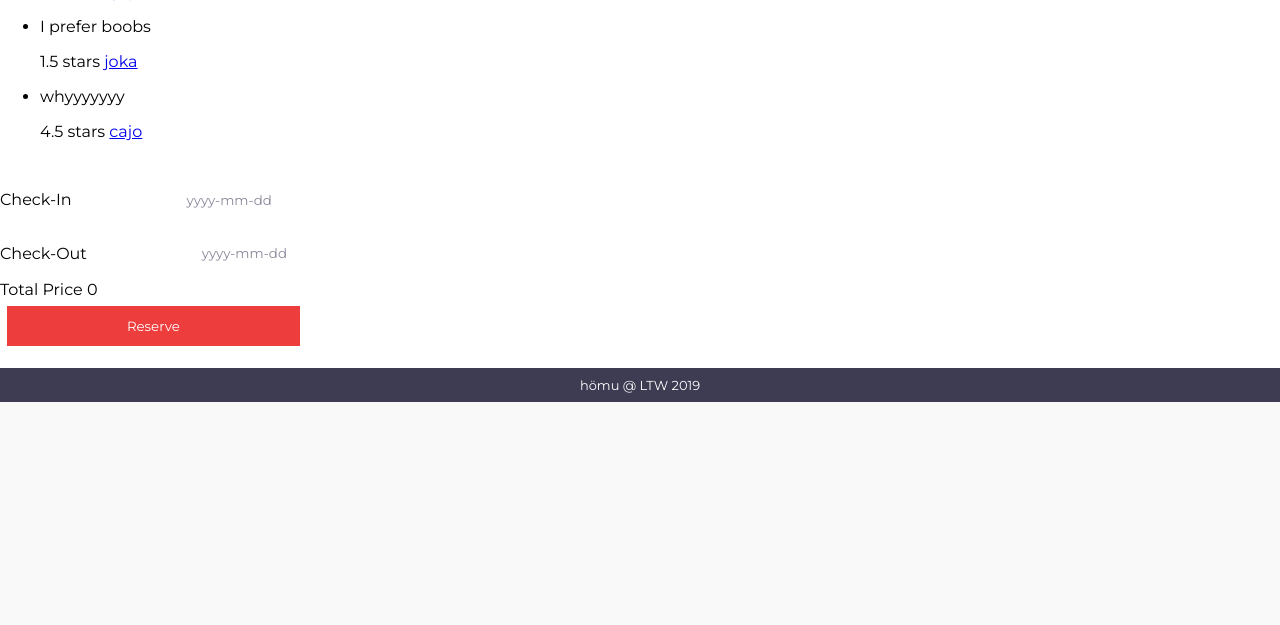
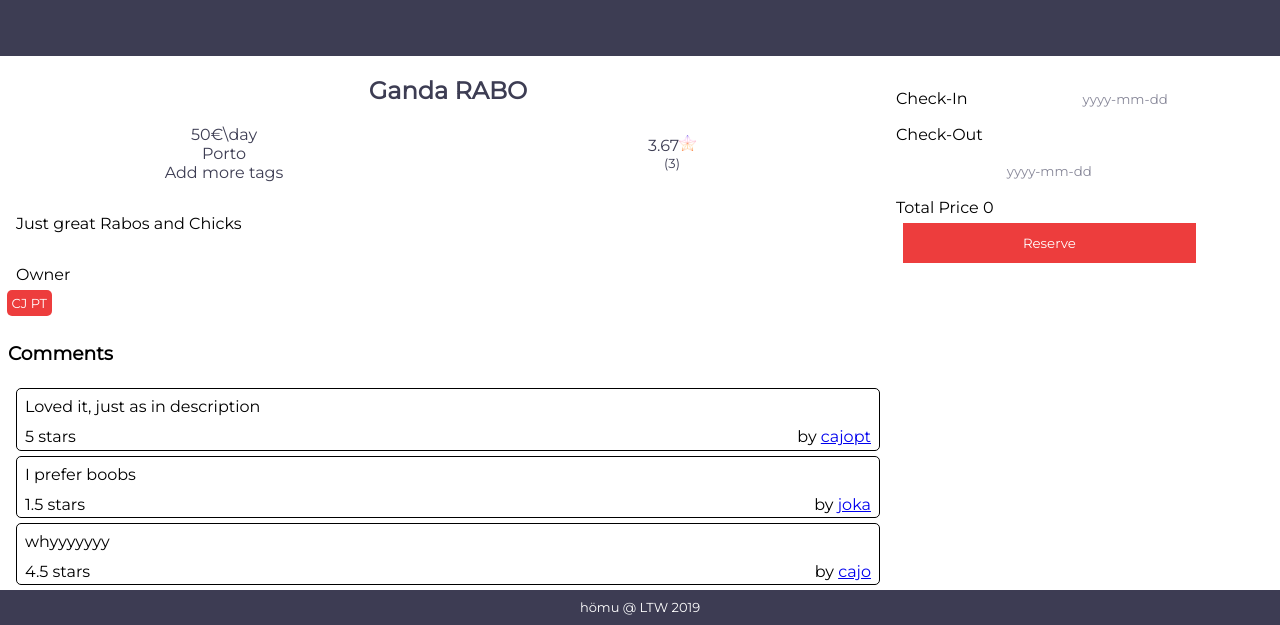
Before and after one commit to CajoAlbuquerque/LTW-Project, a PHP site: page /pages/house.php?houseID=1 in a window 1280 px wide. Shown: the part 398-1023 px from the top of the page. Before the commit the page ends 800 px from the top, so only its background shows below. Run offline with PHP 8.4, Linux system fonts and the light colour scheme; the visitor is signed in with stand-in values (Sample User, id 1); data comes from the database, SQL or seed files in the repository.

Commit message:
House page design initiated

```diff
--- /dev/null
+++ b/css/houseStyle.css
@@ -0,0 +1,167 @@
+#main {
+    display:flex;
+    flex-wrap: wrap;
+}
+
+.images {
+    display: flex;
+    justify-content: center;
+    align-items: center;
+
+    background-color: rgb(61,61,83);
+    height: 50vh;
+    flex-basis: 100%;
+}
+
+.house {
+    display:flex;
+    flex-direction: column;
+    flex-basis: 100%;
+    flex-basis:70%;
+}
+
+.house_info {
+    display: flex;
+    flex-direction: column;
+}
+
+.house_info > a{
+    text-decoration: none;
+    font-weight: bold;
+    overflow-wrap: break-word;
+    color: rgb(61,61,83);
+    text-align: center;
+}
+
+.info {
+    display: flex;
+    justify-content: center;
+}
+
+.info > ul{
+    display: flex;
+    flex-direction: column;
+    justify-content: center;
+    align-items: center;
+
+    height: 100%;
+    width: 50%;
+    margin: 0;
+    padding: 0;
+    list-style: none;
+}
+
+.info > ul > li{
+    padding: 0;
+    color: rgb(61,61,83);
+}
+
+.info .rating{
+    display: flex;
+    flex-direction: column;
+    justify-content: center;
+    align-items: center;
+    width: 50%;
+}
+
+.info .rating > p{
+    margin: 0;
+    color: rgb(61,61,83);
+    font-size: medium;
+}
+
+.info .rating > p:nth-child(2){
+    font-size: small;
+}
+
+.info .rating img{
+    height:1em;
+}
+
+.description {
+    text-align: justify;
+    padding: 1em;
+}
+
+.owner {
+    display: flex;
+    flex-direction: column;
+}
+
+.owner > span {
+    padding: 0 1em;
+}
+
+.owner_buttons {
+    display: flex;
+}
+
+.owner_buttons a{
+    text-decoration: none;
+    color: white;
+    padding: 5px;
+    margin: 0.5em;
+    font-size: small;
+    background-color: rgb(237, 61, 61);
+    border: none;
+    border-radius: 5px;
+}
+
+.comments {
+    display: flex;
+    flex-direction: column;
+    padding: 0 0.5em;
+}
+
+.comments > ul {
+    list-style: none;
+    padding: 0 0.5em;
+    margin: 0;
+}
+
+.comments > ul > li {
+    background: white;
+    border-radius:5px;
+    border-width: 1px;
+    border-color: black;
+    border-style: solid;
+    margin: 5px 0;
+    text-decoration: none;
+    display: flex;
+    flex-direction: column;
+    width: auto;
+}
+
+.comments > ul > li > p {
+    margin: 0.5em;
+    width: 100%;
+}
+
+.comment_footer {
+    display: flex;
+    align-self: center;
+    justify-content: center;
+    width: 100%;
+}
+
+.comment_footer > .rating {
+    text-align: left;
+    width: 50%;
+    margin: 0.2em 0.5em;
+}
+
+.comment_footer > .commenter {
+    text-align: right;
+    width:50%;
+    margin: 0.2em 0.5em;
+}
+
+.reservation_form {
+    display: flex;
+    flex-basis: 30%;
+}
+
+.comment_form {
+    display: flex;
+    flex-basis: 30%;
+}
--- a/pages/house.php
+++ b/pages/house.php
@@ -23,8 +23,10 @@
     }
 
     draw_black_header();
+    draw_style('houseStyle');
     draw_script('house_reservation');
     draw_script('edit_house');
+    ?> <section id="main"> <?php
     draw_house($house, $owner, $comments, $editable);
     if(isset($_SESSION['username'])){
         $username = $_SESSION['username'];
@@ -33,9 +35,10 @@
             draw_script('add_comment');
             draw_comment_form($houseID, $user['userID']);
         }
-        else {
+        else{
             draw_reservation_form($house, $user);
         }
     }
+    ?> </section> <?php
     draw_footer();
 ?>
--- a/templates/temp_house.php
+++ b/templates/temp_house.php
@@ -8,6 +8,11 @@
     $rating_info = getRatingOfHouse($house['houseID']);
     ?>
 
+
+<section class="images">
+    <!-- this is a mock image -->
+    <img src="https://picsum.photos/400/200">
+</section>
 <article class="house">
     <section class="house_info">
         <a href="../pages/house.php?houseID=<?=$house['houseID']?>">
@@ -20,7 +25,10 @@
                 <li> <?=$house['location']?></li>
                 <li> Add more tags </li>
             </ul>
-            <div class="rating"> <?=$rating_info['rating']?> Stars (<?=$rating_info['count']?> Users) </div>
+            <div class="rating">
+                <p><?=$rating_info['rating']?><img src="../icons/star.png">
+                <p>(<?=$rating_info['count']?>)</p>
+            </div>
         </section>
         <section class="description">
             <p>
@@ -28,10 +36,13 @@
             </p>
         </section>
         <section class="owner">
-            <a href="../pages/profile.php?username=<?=$owner['username']?>"><?=$owner['name']?> </a>
-            <?php if($editable) {?>
+            <span> Owner </span>
+            <section class="owner_buttons">
+                <a id="owner_profile"href="../pages/profile.php?username=<?=$owner['username']?>"><?=$owner['name']?> </a>
+                <?php if($editable) {?>
                     <a id="edit" href="#">Edit House</a>
-            <?php }?>
+                <?php }?>
+            </section>
         </section>
     </section>
     <section class="comments">
@@ -39,8 +50,10 @@
         <ul>
             <?php foreach ($comments as $comment) { ?>
                 <li><p><?=$comment['comment']?></p>
-                    <span class="rating"> <?=$comment['stars']?> stars </span>
-                    <a class="commenter" href="../pages/profile.php?username=<?=$comment['username']?>"> <?=$comment['username']?> </a>
+                    <section class="comment_footer">
+                        <span class="rating"> <?=$comment['stars']?> stars </span>
+                        <span class="commenter">by <a href="../pages/profile.php?username=<?=$comment['username']?>"> <?=$comment['username']?> </a></span>
+                    </section>
                 </li>
             <?php } ?>
                 <!-- TODO: add option to add comment -->
```
